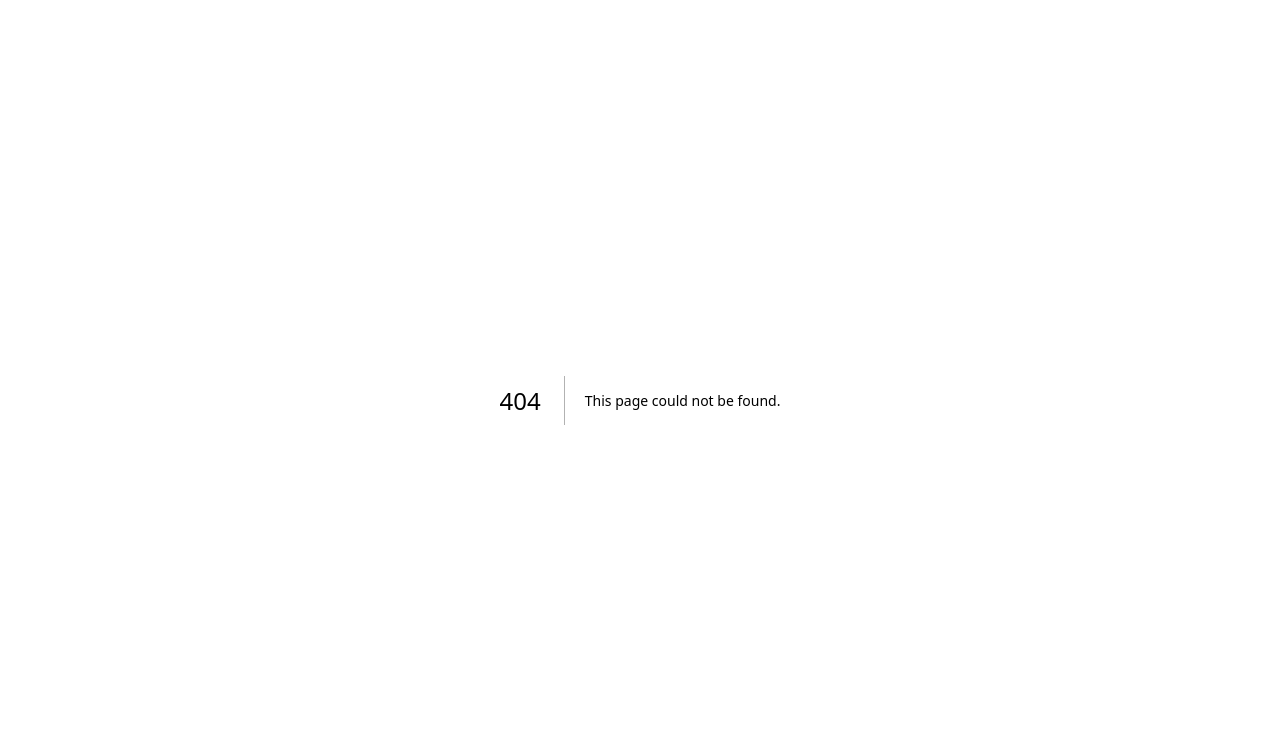
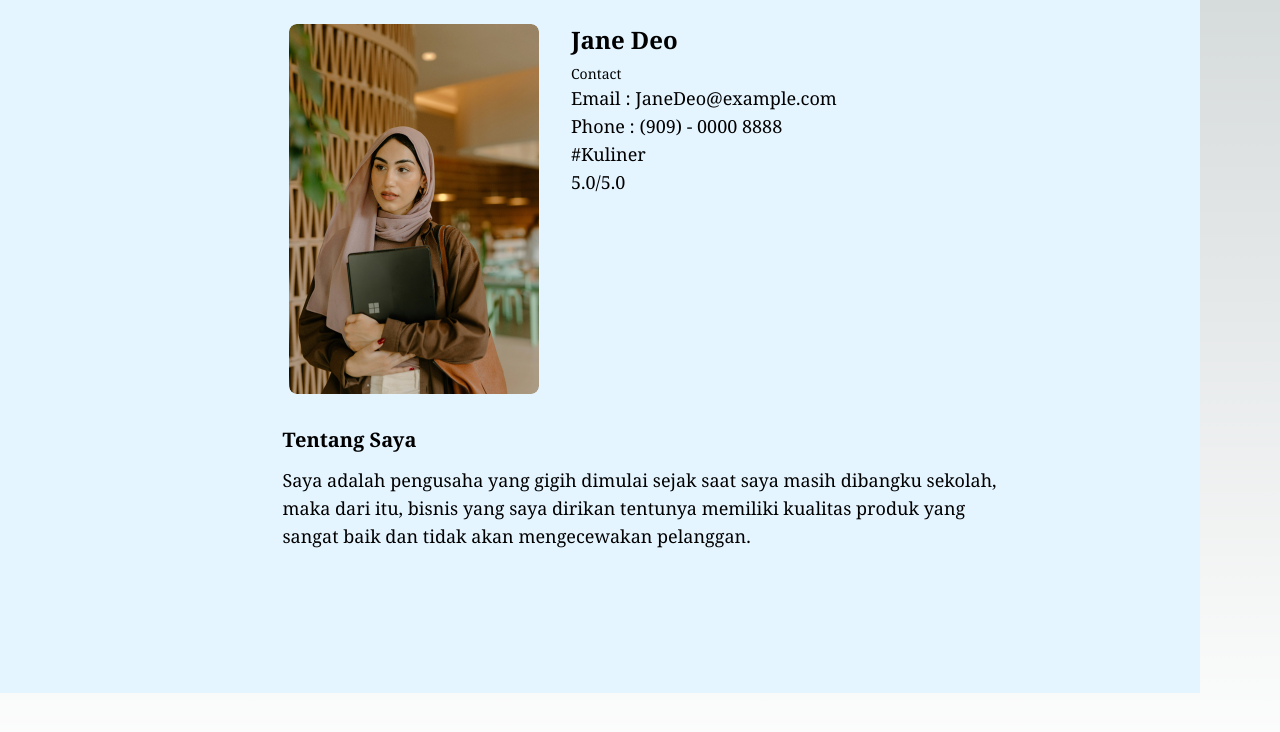
Before and after one commit to IryIndriyanto/yakuse-fe, a Next.js app: page /profile in a window 1280 px wide. Before the commit this address had no page. Shown: the top 732 px of the page. Built offline with nearby package versions, Linux system fonts and the light colour scheme.

Commit message:
update: initialization card profile bussines

```diff
--- /dev/null
+++ b/src/app/profile/page.tsx
@@ -0,0 +1,9 @@
+import ProfileCard from "../../components/ProfileCard";
+
+export default function ProfilePage() {
+  return (
+    <div>
+      <ProfileCard />
+    </div>
+  );
+}
--- /dev/null
+++ b/src/components/ProfileCard/index.tsx
@@ -0,0 +1,40 @@
+import Image from "next/image";
+
+const ProfileCard = () => {
+  return (
+    <div className="w-[1200px] h-[693px] bg-[#E5F5FF] p-6 flex flex-col items-center space-y-4">
+      <div className="w-[622px] h-[370px] bg-[#E5F5FF] rounded-lg flex">
+        {/* Gambar */}
+        <div className="w-[250px] h-[370px] relative">
+          <Image
+            src="/Pengusaha_UMKM.png"
+            alt="Pengusaha UMKM"
+            layout="fill"
+            objectFit="cover"
+            className="rounded-lg"
+          />
+        </div>
+        {/* Teks */}
+        <div className="ml-8 flex flex-col font-serif">
+          <h2 className="text-2xl font-bold mb-2">Jane Deo</h2>
+          <p className="text-sm">Contact</p>
+          <p className="text-lg">Email : JaneDeo@example.com</p>
+          <p className="text-lg">Phone : (909) - 0000 8888</p>
+          <p className="text-lg">#Kuliner</p>
+          <p className="text-lg">5.0/5.0</p>
+        </div>
+      </div>
+      <div className="w-[827px] h-[165px] bg-[#E5F5FF] p-4 font-serif">
+        <h3 className="text-xl font-semibold ml-20 mb-3">Tentang Saya</h3>
+        <p className="text-lg ml-20">
+          Saya adalah pengusaha yang gigih dimulai sejak saat saya masih
+          dibangku sekolah, maka dari itu, bisnis yang saya dirikan tentunya
+          memiliki kualitas produk yang sangat baik dan tidak akan mengecewakan
+          pelanggan.
+        </p>
+      </div>
+    </div>
+  );
+};
+
+export default ProfileCard;
```
Also changed, not shown: public/Pengusaha_UMKM.png (added), public/pen.png (added).
